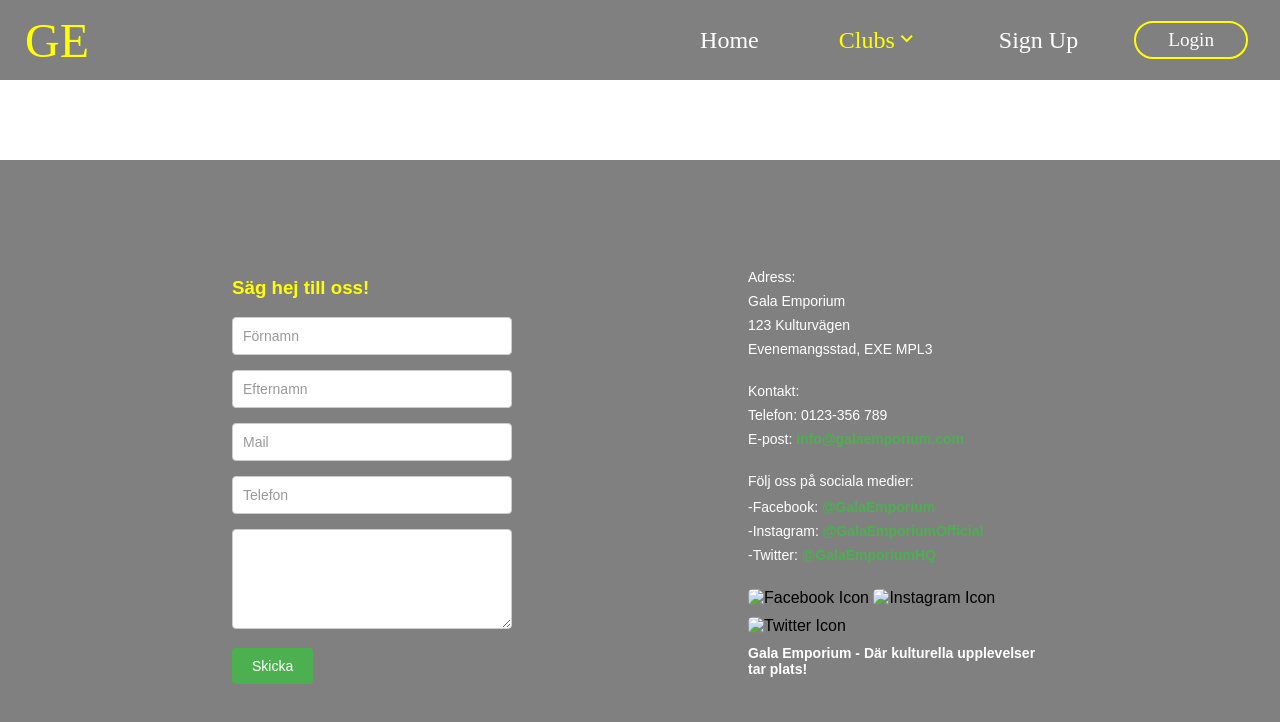
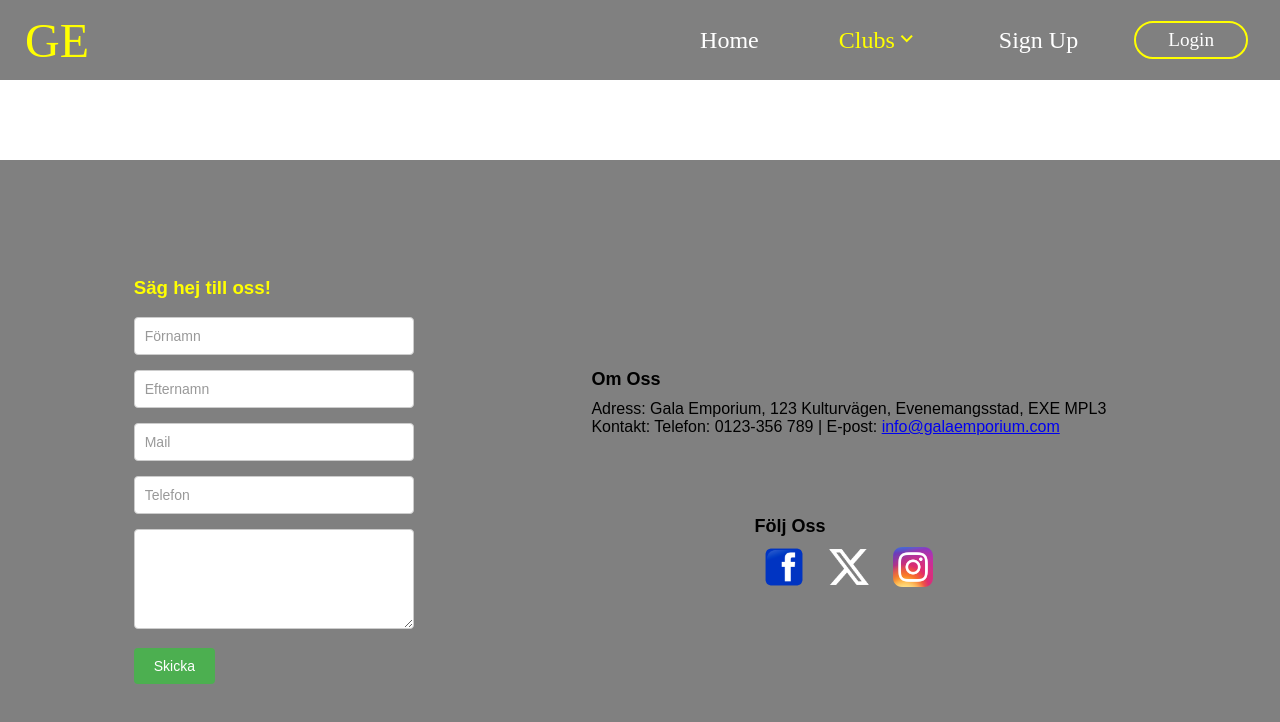
Before and after one commit to Valon02/Gala-Emporium-2024-group-5, a website with bundled scripts: page Client/index.html in a window 1280 px wide. Built offline with nearby package versions, Linux system fonts and the light colour scheme; a web font is replaced by a local one.

Commit message:
stylar footer

```diff
--- a/Client/index.css
+++ b/Client/index.css
@@ -229,50 +229,27 @@ textarea:focus {
   border-color: #4CAF50; /* Grön fokusram */
 }
 
-.right-footer-section > p {
-    font-family: sans-serif;
-    margin: 0;
-    color: white;
-}
-/* Stilar för höger footer-sektion */
-.right-footer-section {
-  max-width: 300px; /* Begränsar bredden */
-  flex: 1 1 100%; /* Tar upp hela bredden på mindre skärmar */
+.footer-container {
+  display: flex;
+  align-items: center;
+  flex-direction: column;
+
 }
 
-.right-footer-section p {
-  margin-bottom: 8px; /* Lite mindre marginal mellan styckena */
-  font-size: 14px; /* Textstorlek */
+.footer-info,
+.footer-icons {
+  flex: 1;
+  margin: 5vh;
 }
 
-.right-footer-section p:last-child {
-  margin-bottom: 15px; /* Lite mindre extra marginal efter sista stycket */
-  font-weight: bold; /* Fet stil för den sista stycket */
+.footer-info h2,
+.footer-icons h2 {
+  font-size: 18px;
+  margin-bottom: 10px;
 }
 
-/* Sociala medie-länkar */
-.right-footer-section a {
-  color: #4CAF50; /* Grön färg för länkarna */
-  text-decoration: none; /* Inget understreck för länkarna */
-  font-weight: bold; /* Fet stil för länkarna */
+.footer-icons img {
+  width: 40px;
+  margin: 0 10px;
 }
-
-/* Följ oss på sociala medier-stilar */
-.right-footer-section .follow-us {
-  margin-bottom: 10px; /* Lite mindre marginal under rubriken */
-}
-
-/* Bildstilar */
-.right-footer-section img {
-  max-width: 100%; /* Begränsar bredden av bilder till containerstorlek */
-  height: auto; /* Bibehåller bildens proportioner */
-  margin-bottom: 10px; /* Lite marginal under bilderna */
-  border-radius: 5px; /* Runda hörn för bilder */
-}
-
-
-
-
-
-
 /*FOOTER*/
--- a/Client/index.html
+++ b/Client/index.html
@@ -65,25 +65,20 @@
       </section>
 
 <section class="right-footer-section">
-    <p>Adress:</p>
-    <p>Gala Emporium</p>
-    <p>123 Kulturvägen</p>
-    <p>Evenemangsstad, EXE MPL3</p>
-    <br>
-    <p>Kontakt:</p>
-    <p>Telefon: 0123-356 789</p>
-    <p>E-post: <a href="mailto:info@galaemporium.com">info@galaemporium.com</a></p>
-    <br>
-    <p class="follow-us">Följ oss på sociala medier:</p>
-    <p>-Facebook: <a href="https://www.facebook.com/GalaEmporium" target="_blank">@GalaEmporium</a></p>
-    <p>-Instagram: <a href="https://www.instagram.com/GalaEmporiumOfficial" target="_blank">@GalaEmporiumOfficial</a></p>
-    <p>-Twitter: <a href="https://twitter.com/GalaEmporiumHQ" target="_blank">@GalaEmporiumHQ</a></p>
-    <br>
-    <img src="path/to/facebook-icon.png" alt="Facebook Icon">
-    <img src="path/to/instagram-icon.png" alt="Instagram Icon">
-    <img src="path/to/twitter-icon.png" alt="Twitter Icon">
-    <br>
-    <p>Gala Emporium - Där kulturella upplevelser tar plats!</p>
+  <div class="footer-container">
+    <div class="footer-info">
+        <h2>Om Oss</h2>
+        <p>Adress: Gala Emporium, 123 Kulturvägen, Evenemangsstad, EXE MPL3</p>
+        <p>Kontakt: Telefon: 0123-356 789 | E-post: <a href="mailto:info@galaemporium.com">info@galaemporium.com</a></p>
+    </div>
+    <div class="footer-icons">
+        <h2>Följ Oss</h2>
+        <a href="#"><img src="Styles/footer-photo/Facebook_icon.svg.png" alt="Facebook"></a>
+        <a href="#"><img src="Styles/footer-photo/x-social-media-white-icon.webp" alt="X"></a>
+        <a href="#"><img src="Styles/footer-photo/Instagram_icon.png.webp" alt="Instagram"></a>
+
+    </div>
+</div>
 </section>
 </footer>
 
```
Also changed, not shown: Client/Styles/footer-photo/Facebook_icon.svg.png (added), Client/Styles/footer-photo/Instagram_icon.png.webp (added), Client/Styles/footer-photo/x-social-media-white-icon.webp (added).
